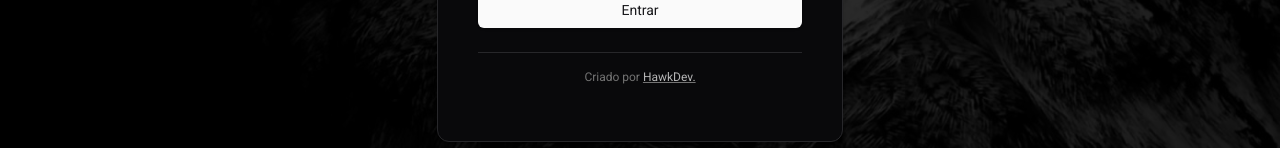
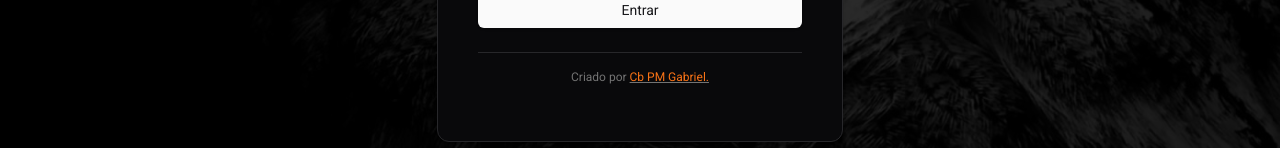
Before and after one commit to gabrieltacosta/inteligencia-project, a Next.js app: page /login in a window 1280 px wide. Shown: the part 681-829 px from the top of the page. Built offline with nearby package versions, Linux system fonts and the light colour scheme; no server answers.

Commit message:
update footer login-form

```diff
--- a/components/login-form.tsx
+++ b/components/login-form.tsx
@@ -143,11 +143,11 @@ const LoginForm = () => {
                   <p> Entrar </p>
                 )}
               </Button>
-                {form.formState.errors.root && (
+              {form.formState.errors.root && (
                 <p className="text-red-500 text-sm">
                   {form.formState.errors.root.message}
                 </p>
-                )}
+              )}
             </form>
           </Form>
         </div>
@@ -157,8 +157,8 @@ const LoginForm = () => {
           <p className="text-center text-xs text-neutral-500">
             Criado por{" "}
             <Link href="#" className="underline" target="_blank">
-              <span className="dark:text-white/70 cursor-pointer">
-                HawkDev.
+              <span className="text-orange-500 cursor-pointer">
+                Cb PM Gabriel.
               </span>
             </Link>
           </p>
```
Also changed, not shown: 1 other file (tests, documents, lock files or other folders).
